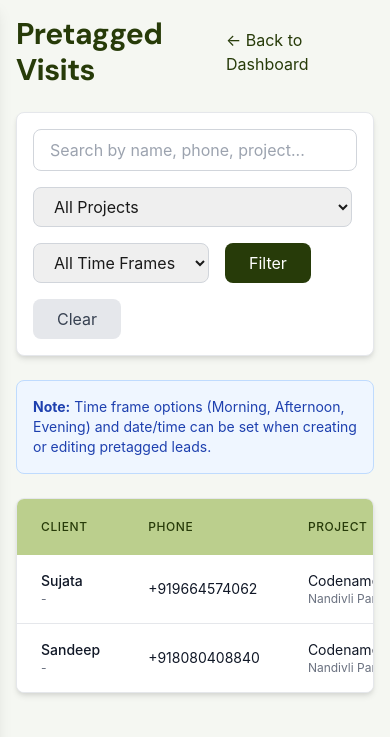
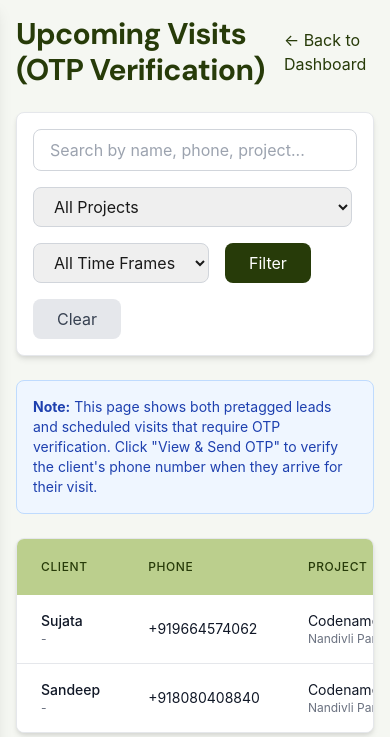
Before and after one commit to anaschougle32/BridgioCRM, a Django app: page /leads/upcoming-visits/ in a window 390 px wide. Shown: the top 737 px of the page. Run offline with Django 4.2, Linux system fonts and the light colour scheme; a user stored in the database is signed in; data comes from the database, SQL or seed files in the repository; both versions use the stored data as it was after the commit; some libraries are stand-ins or nearby versions; some web fonts are replaced.

Commit message:
Add OTP verification for scheduled visits in closing manager
Feature Implementation:
- Scheduled visits now follow same OTP verification process as pretagged visits
- Closing managers can verify scheduled visits via OTP before marking as completed

Changes Made:

1. Updated upcoming_visits view (leads/views.py):
   - Closing managers now see BOTH pretagged and scheduled visits
   - Filter includes: Q(status='visit_scheduled', phone_verified=False)
   - This shows scheduled visits that need OTP verification
   - Maintains existing pretagged visit functionality

2. Updated upcoming_visits template:
   - Changed title to 'Upcoming Visits (OTP Verification)'
   - Updated info banner to explain both visit types shown
   - Enhanced status display to differentiate:
     * Pretagged - Pending Verification
     * Scheduled - Pending OTP (yellow badge)
     * Scheduled - OTP Verified (green badge)
   - Action button shows 'View & Send OTP' for both types

3. Updated scheduled_visits template:
   - Changed action button from 'View Details' to 'View & Send OTP'
   - Maintains consistency with pretagged visit flow

User Flow:
1. Telecaller schedules visit for client
2. Visit appears in closing manager's 'Upcoming Visits' page
3. When client arrives, closing manager clicks 'View & Send OTP'
4. System sends OTP to client's phone
5. Closing manager verifies OTP
6. After verification, closing manager can mark visit as completed
7. Visit counts towards telecaller's performance metrics

This ensures all visits (pretagged or scheduled) go through proper verification before completion.

```diff
--- a/leads/views.py
+++ b/leads/views.py
@@ -1555,17 +1555,19 @@ def upcoming_visits(request):
             Q(status='visit_scheduled')
         ).select_related('lead', 'project', 'assigned_to')
     else:  # Closing Manager
-        # Show pretagged leads in projects assigned to this closing manager
+        # Show pretagged leads AND scheduled visits in projects assigned to this closing manager
         # Single project pretag: ALL closers in that project see it (filtered by assigned_projects)
         # Universal tag (multiple projects): ALL closers in those projects see it
         # Each project association has independent OTP verification and visit counting
         # Pretagged leads are assigned to the PROJECT, not to a specific closing manager
         # So we only check if the project is in their assigned_projects
+        # Also include scheduled visits that need OTP verification
         associations = LeadProjectAssociation.objects.filter(
             project__in=assigned_projects,
-            is_archived=False,
-            is_pretagged=True,
-            pretag_status='pending_verification'
+            is_archived=False
+        ).filter(
+            Q(is_pretagged=True, pretag_status='pending_verification') |
+            Q(status='visit_scheduled', phone_verified=False)
         ).select_related('lead', 'project', 'assigned_to', 'created_by')
 
     # Search
--- a/templates/leads/scheduled_visits.html
+++ b/templates/leads/scheduled_visits.html
@@ -181,7 +181,7 @@
                         <td class="px-6 py-4 whitespace-nowrap text-sm">
                             <a href="{% url 'leads:detail' lead.id %}"
                                class="text-olive-primary hover:text-olive-secondary font-medium">
-                                View Details →
+                                View & Send OTP →
                             </a>
                         </td>
                     </tr>
--- a/templates/leads/upcoming_visits.html
+++ b/templates/leads/upcoming_visits.html
@@ -1,12 +1,12 @@
 {% extends 'base.html' %}
 {% load lead_filters %}
 
-{% block title %}Pretagged Visits - Bridgio CRM{% endblock %}
+{% block title %}Upcoming Visits - Bridgio CRM{% endblock %}
 
 {% block content %}
 <div class="max-w-7xl mx-auto space-y-6">
     <div class="flex justify-between items-center">
-        <h1 class="text-3xl font-heading font-bold text-olive-primary">Pretagged Visits</h1>
+        <h1 class="text-3xl font-heading font-bold text-olive-primary">Upcoming Visits (OTP Verification)</h1>
         <a href="{% url 'dashboard' %}" class="text-olive-primary hover:text-olive-secondary">← Back to Dashboard</a>
     </div>
 
@@ -44,10 +44,10 @@
         </form>
     </div>
 
-    <!-- Time Frame Info -->
+    <!-- Info Banner -->
     <div class="bg-blue-50 border border-blue-200 rounded-lg p-4 mb-4">
         <p class="text-sm text-blue-800">
-            <strong>Note:</strong> Time frame options (Morning, Afternoon, Evening) and date/time can be set when creating or editing pretagged leads.
+            <strong>Note:</strong> This page shows both pretagged leads and scheduled visits that require OTP verification. Click "View & Send OTP" to verify the client's phone number when they arrive for their visit.
         </p>
     </div>
 
@@ -127,8 +127,18 @@
                         <td class="px-6 py-4 whitespace-nowrap">
                             {% if assoc.is_pretagged %}
                             <span class="px-2 py-1 text-xs font-semibold rounded-full bg-yellow-100 text-yellow-800">
-                                {{ assoc.get_pretag_status_display }}
+                                Pretagged - {{ assoc.get_pretag_status_display }}
                             </span>
+                            {% elif assoc.status == 'visit_scheduled' %}
+                                {% if assoc.phone_verified %}
+                                <span class="px-2 py-1 text-xs font-semibold rounded-full bg-green-100 text-green-800">
+                                    Scheduled - OTP Verified
+                                </span>
+                                {% else %}
+                                <span class="px-2 py-1 text-xs font-semibold rounded-full bg-yellow-100 text-yellow-800">
+                                    Scheduled - Pending OTP
+                                </span>
+                                {% endif %}
                             {% else %}
                             <span class="px-2 py-1 text-xs font-semibold rounded-full bg-blue-100 text-blue-800">
                                 {{ assoc.get_status_display }}
```
Also changed, not shown: db.sqlite3.
